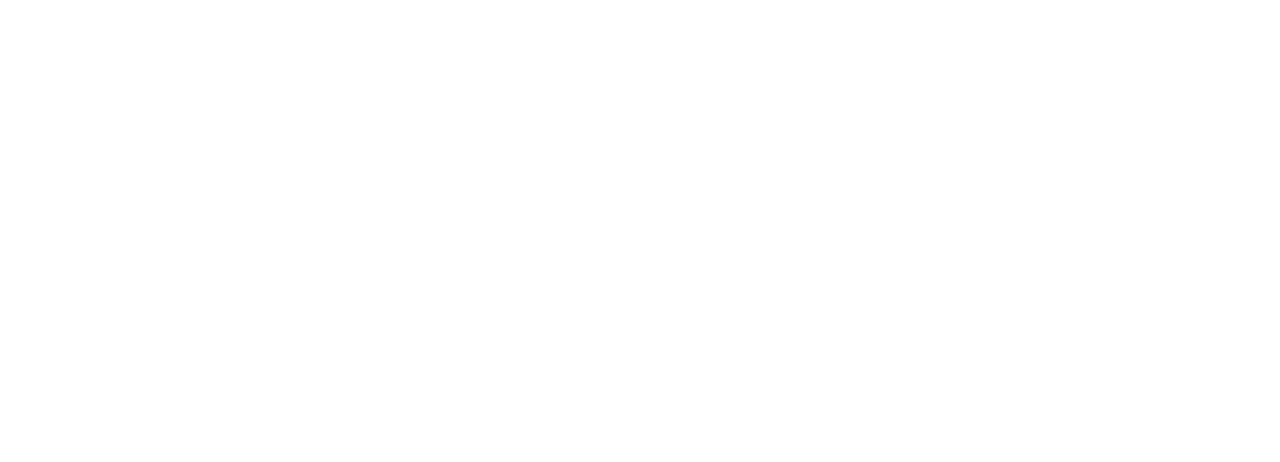
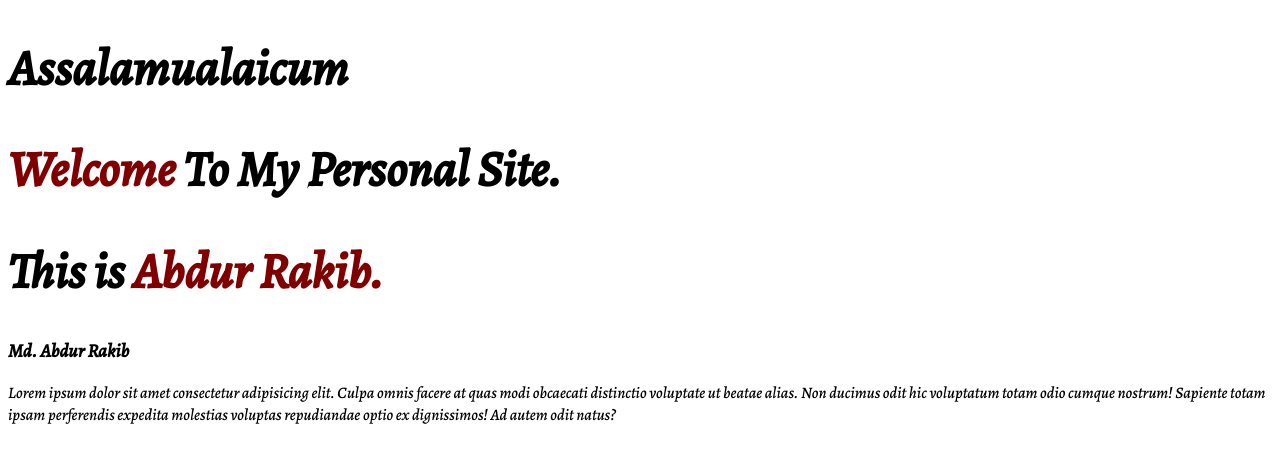
Before and after one commit to abdur-rakib-cse/info.abdur.rakib.cse, a plain HTML site: page index.html in a window 1280 px wide. Drawn offline with nearby package versions, Linux system fonts and the light colour scheme.

Commit message:
update some text

```diff
--- a/index.html
+++ b/index.html
@@ -1,13 +1,32 @@
 <!DOCTYPE html>
 <html lang="en">
-<head>
-  <meta charset="UTF-8">
-  <meta http-equiv="X-UA-Compatible" content="IE=edge">
-  <meta name="viewport" content="width=device-width, initial-scale=1.0">
-  <link rel="stylesheet" href="style.css">
-  <title>Abdur Rakib info</title>
-</head>
-<body>
+  <head>
+    <meta charset="UTF-8" />
+    <meta http-equiv="X-UA-Compatible" content="IE=edge" />
+    <meta name="viewport" content="width=device-width, initial-scale=1.0" />
+    <link rel="preconnect" href="https://fonts.googleapis.com" />
+    <link rel="preconnect" href="https://fonts.gstatic.com" crossorigin />
+    <link
+      href="https://fonts.googleapis.com/css2?family=Alegreya:ital,wght@1,500&display=swap"
+      rel="stylesheet"
+    />
+    <link rel="stylesheet" href="style.css" />
+    <title>abdur rakib cse</title>
+  </head>
+  <body>
+    <h1>Assalamualaicum</h1>
+    <h1><span class="color-h1">Welcome</span> To My Personal Site.</h1>
+    <h1>
+      <strong>This is <span class="color-h1">Abdur Rakib.</span> </strong>
+    </h1>
 
-</body>
+    <h3>Md. Abdur Rakib</h3>
+    <p>
+      Lorem ipsum dolor sit amet consectetur adipisicing elit. Culpa omnis
+      facere at quas modi obcaecati distinctio voluptate ut beatae alias. Non
+      ducimus odit hic voluptatum totam odio cumque nostrum! Sapiente totam
+      ipsam perferendis expedita molestias voluptas repudiandae optio ex
+      dignissimos! Ad autem odit natus?
+    </p>
+  </body>
 </html>
--- a/style.css
+++ b/style.css
@@ -0,0 +1,13 @@
+
+
+
+body{
+  font-family: 'Alegreya', serif;
+
+}
+h1{
+  font-size: 50px;
+}
+.color-h1{
+  color:maroon;
+}
```
